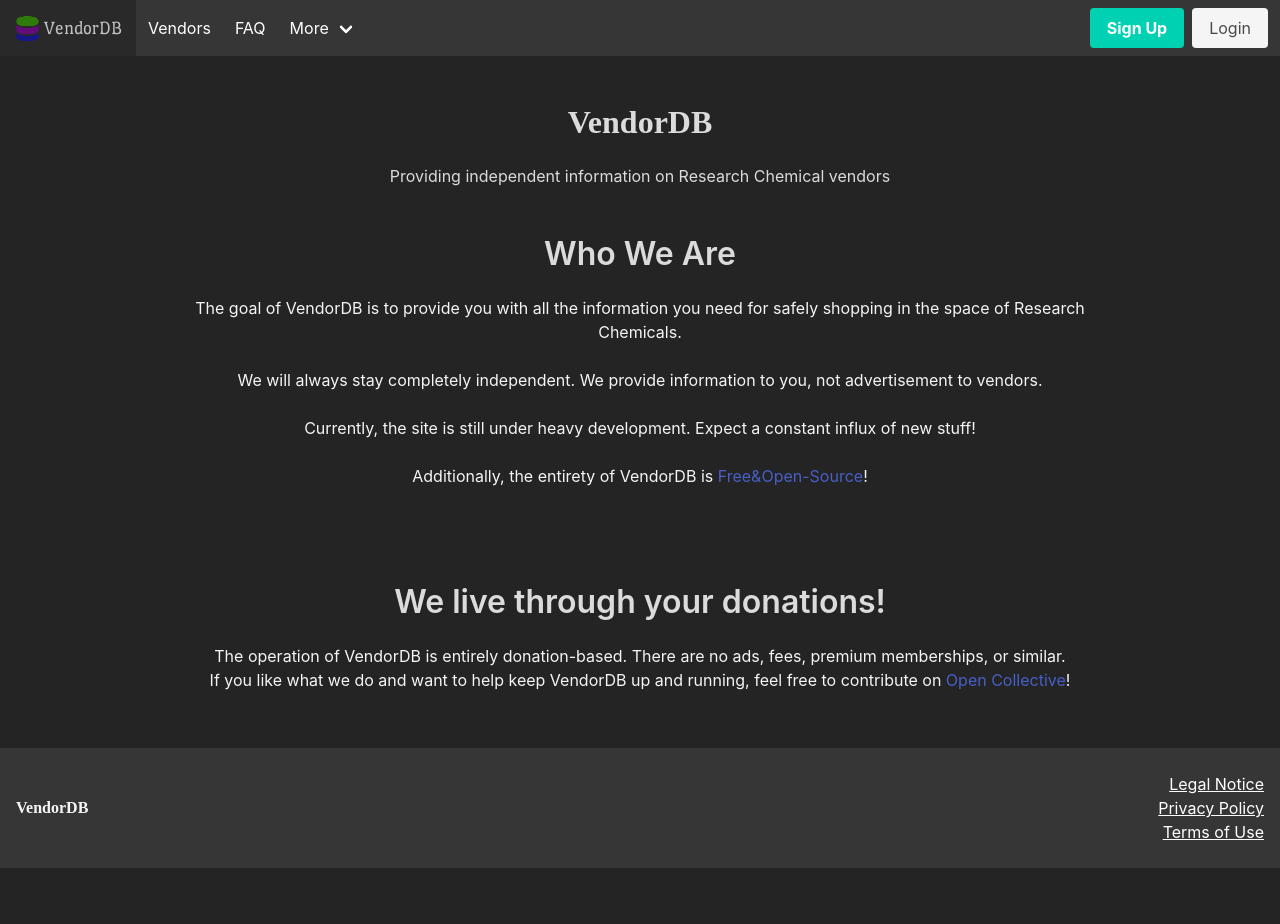
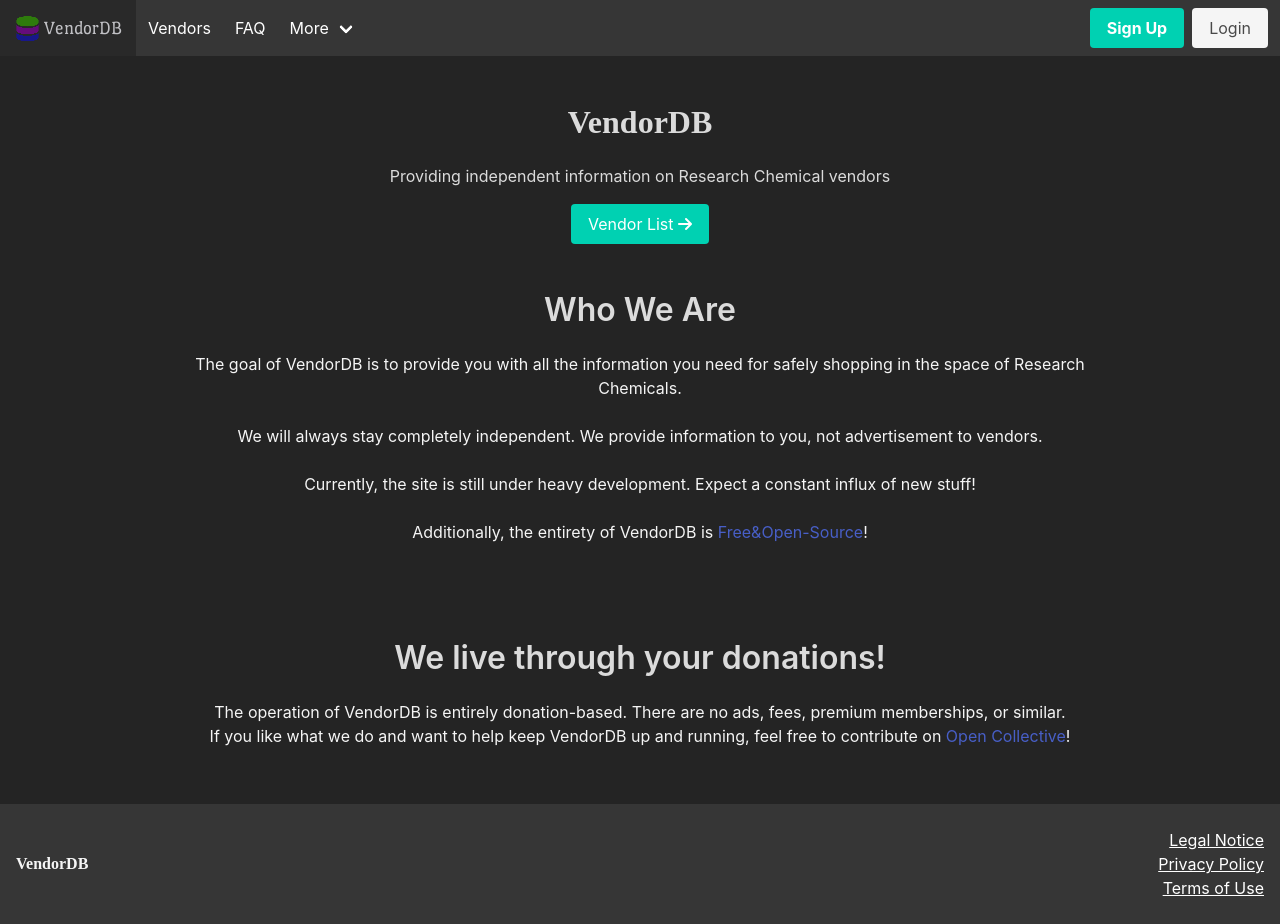
Before and after one commit to VendorDB/Lumina, a SvelteKit app: page / in a window 1280 px wide. Before the commit the page ends 868 px from the top, so only its background shows below. Built offline with nearby package versions, Linux system fonts and the light colour scheme; no server answers; a web font is replaced by a local one.

Commit message:
add vendor list button to homepage

```diff
--- a/src/routes/+page.svelte
+++ b/src/routes/+page.svelte
@@ -22,16 +22,25 @@
 	<h1 class="title main-title">VendorDB</h1>
 	<h2>Providing independent information on Research Chemical vendors</h2>
 
+	<div style="margin-top: 1rem;">
+		<a href="/vendors">
+			<button class="button is-primary">Vendor List&nbsp;<i class="fa-solid fa-arrow-right" /></button>
+		</a>
+	</div>
+
 	<div class="section">
 		<h1 class="title">Who We Are</h1>
 		<p>
-			The goal of VendorDB is to provide you with all the information you need for safely shopping in the space of Research Chemicals.
+			The goal of VendorDB is to provide you with all the information you need for safely shopping
+			in the space of Research Chemicals.
 			<br /><br />
-			We will always stay completely independent. We provide information to you, not advertisement to vendors.
-			<br><br>
+			We will always stay completely independent. We provide information to you, not advertisement to
+			vendors.
+			<br /><br />
 			Currently, the site is still under heavy development. Expect a constant influx of new stuff!
-			<br><br>
-			Additionally, the entirety of VendorDB is <a href="https://github.com/VendorDB" target="_blank" rel="noreferrer">Free&Open-Source</a>!
+			<br /><br />
+			Additionally, the entirety of VendorDB is
+			<a href="https://github.com/VendorDB" target="_blank" rel="noreferrer">Free&Open-Source</a>!
 		</p>
 	</div>
 
```
